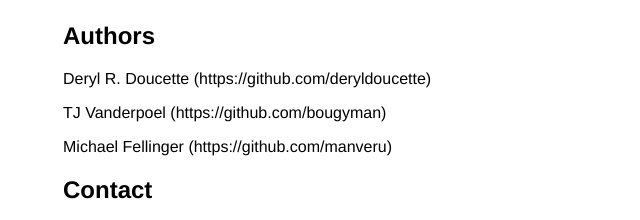
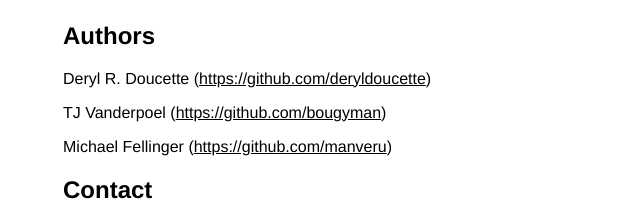
Before and after one commit to rubyists/fs_specs, a plain HTML site: page index.html in a window 1280 px wide. Shown: the part 171-391 px from the top of the page, 227-867 px from the left. Drawn offline with Linux system fonts and the light colour scheme.

Commit message:
Made the links clickable for the authors, and removed a few ^M chars. guh I hate those

```diff
--- a/index.html
+++ b/index.html
@@ -59,18 +59,14 @@
 
 
       <h2>Authors</h2>
-      <p>Deryl R. Doucette (https://github.com/deryldoucette)
-<br/>      </p>
-      <p>TJ Vanderpoel (https://github.com/bougyman)
-<br/>      </p>
-      <p>Michael Fellinger (https://github.com/manveru)
-<br/>      </p>
+      <p>Deryl R. Doucette (<a href="https://github.com/deryldoucette">https://github.com/deryldoucette</a>)<br/>      </p>
+      <p>TJ Vanderpoel (<a href="https://github.com/bougyman">https://github.com/bougyman</a>)<br/>      </p>
+      <p>Michael Fellinger (<a href="https://github.com/manveru">https://github.com/manveru</a>)<br/>      </p>
 
 
 
       <h2>Contact</h2>
-      <p>The Rubyists (rubyists@rubyists.com)
-<br/>      </p>
+      <p>The Rubyists (rubyists@rubyists.com)<br/>      </p>
 
 
     <h2>Download</h2>
```
